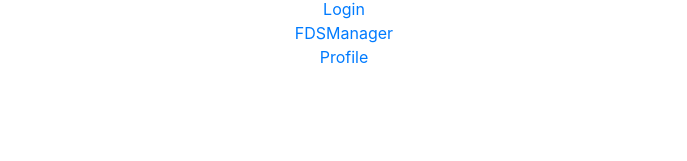
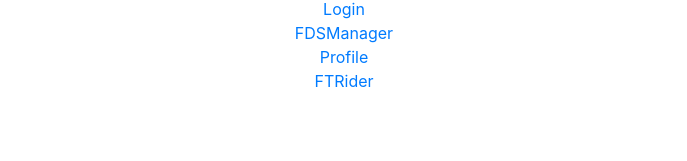
Before and after one commit to Exeexe93/CS2102-T10, a React (Create React App) app in the folder client/: page / in a window 1280 px wide. Shown: the part 137-298 px from the top of the page, without its empty margins (296-983 px from the left). Built offline with nearby package versions, Linux system fonts and the light colour scheme.

Commit message:
Add FTRider Link in App.js

```diff
--- a/client/src/App.js
+++ b/client/src/App.js
@@ -64,6 +64,15 @@ class App extends Component {
           <Link to="/FDSManager">FDSManager</Link>
           <br />
           <Link to="Profile">Profile</Link>
+          <br />
+          <Link
+            to={{
+              pathname: "/FTRiderMainPage",
+              id: "06c7cf9a-cdfe-411d-93f4-5f6ad5d770bb",
+            }}
+          >
+            FTRider
+          </Link>
         </div>
       </div>
     );
```
